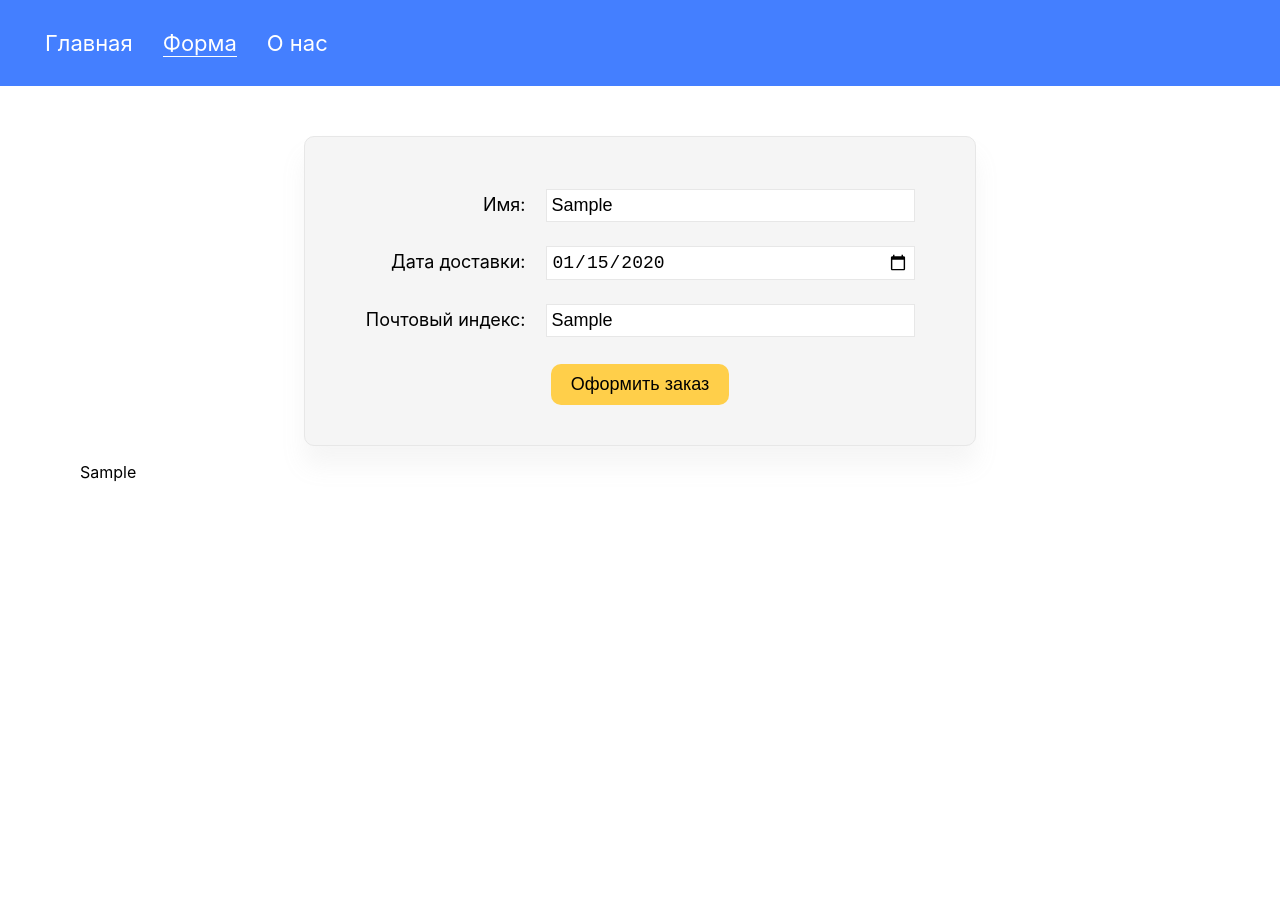
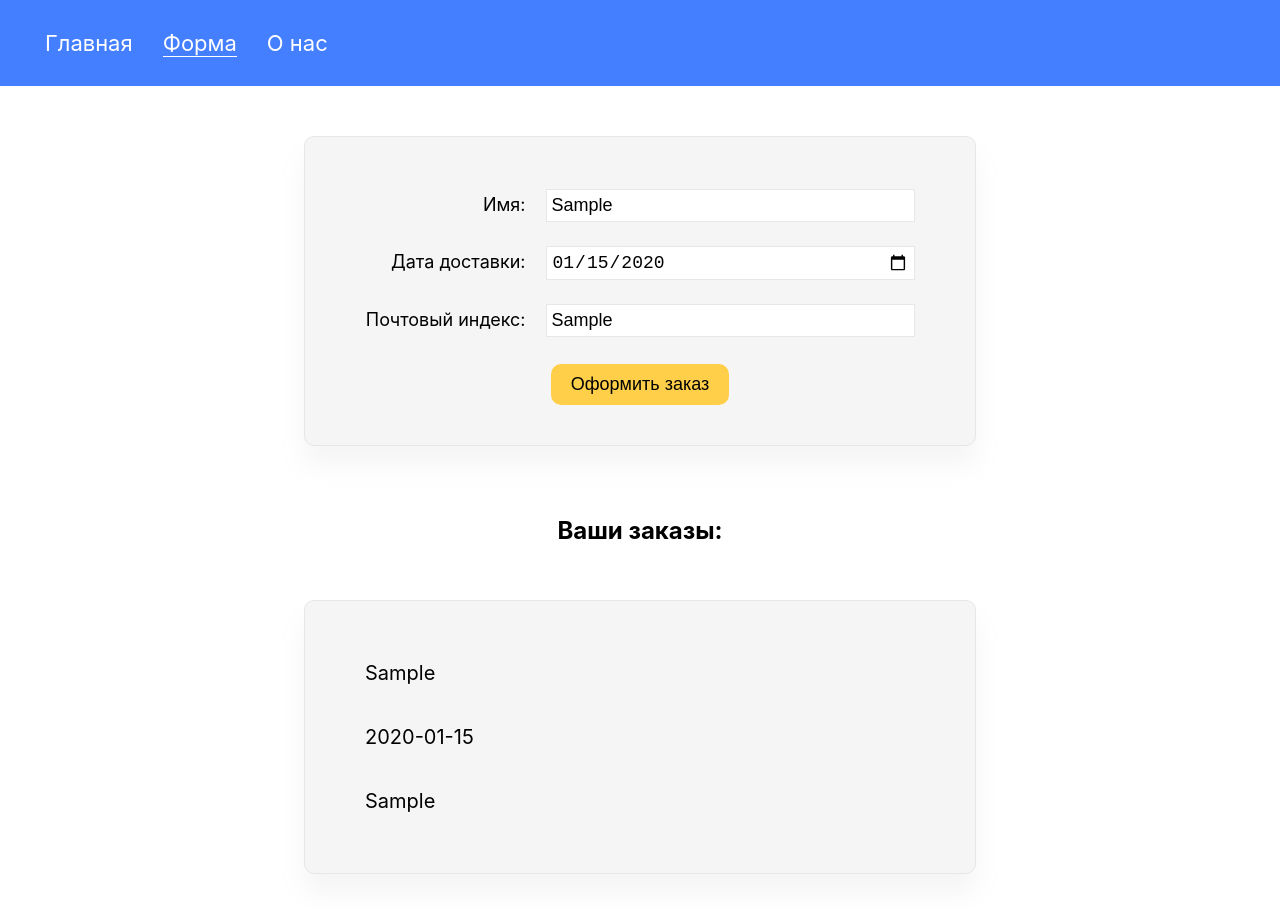
Before and after one commit to webdev163/React2022Q1, a React (Create React App) app in the folder react-components/: page /form in a window 1280 px wide. Both pictures are taken after typing "Sample", "2020-01-15", "Sample" into the empty fields and a click on the button "Оформить заказ". Before the commit the page ends 800 px from the top, so only its background shows below. Built offline with nearby package versions, Linux system fonts and the light colour scheme.

Commit message:
feat: add form card items

```diff
--- a/react-components/src/components/Form/Form.module.scss
+++ b/react-components/src/components/Form/Form.module.scss
@@ -9,6 +9,7 @@
   min-width: 550px;
   font-size: 18px;
   box-shadow: 0 20px 25px rgba(153, 153, 153, 0.1);
+  margin-bottom: 50px;
 }
 
 .label {
--- /dev/null
+++ b/react-components/src/components/FormCardItem/FormCardItem.module.scss
@@ -0,0 +1,21 @@
+.wrapper {
+  padding: 15px;
+  display: flex;
+  flex-direction: column;
+  justify-content: space-between;
+  font-size: 20px;
+  border: 1px solid #e7e7e7;
+  padding: 40px 60px;
+  background-color: #f5f5f5;
+  border-radius: 10px;
+  box-shadow: 0 20px 25px rgba(153, 153, 153, 0.1);
+  min-width: 550px;
+  margin-top: 15px;
+  margin-bottom: 15px;
+}
+
+.img {
+  display: flex;
+  justify-content: center;
+  margin: 5% 0px 0px 5%;
+}
--- /dev/null
+++ b/react-components/src/components/FormCardItem/FormCardItem.tsx
@@ -0,0 +1,24 @@
+import React, { Component } from 'react';
+import { FormCardItemProps } from './types';
+
+import styles from './FormCardItem.module.scss';
+
+export default class FormCardItem extends Component<FormCardItemProps> {
+  constructor(props: FormCardItemProps) {
+    super(props);
+  }
+
+  render() {
+    const { name, date, postindex } = this.props;
+    return (
+      <li className={styles.wrapper}>
+        {/* <div className={styles.img}>
+          <img src={`/img/cards/${id}.jpg`} alt="" />
+        </div> */}
+        <p className={styles.title}>{name}</p>
+        <p className={styles.date}>{date}</p>
+        <p className={styles.postindex}>{postindex}</p>
+      </li>
+    );
+  }
+}
--- /dev/null
+++ b/react-components/src/components/FormCardItem/index.ts
@@ -0,0 +1,3 @@
+import FormCardItem from './FormCardItem';
+
+export default FormCardItem;
--- /dev/null
+++ b/react-components/src/components/FormCardItem/types.ts
@@ -0,0 +1,3 @@
+import { FormData } from '../../utils/types';
+
+export type { FormData as FormCardItemProps };
--- a/react-components/src/components/FormCardList/FormCardList.module.scss
+++ b/react-components/src/components/FormCardList/FormCardList.module.scss
@@ -1,17 +1,12 @@
-// .list {
-//   display: flex;
-//   align-items: center;
-//   justify-content: flex-start;
-//   flex-wrap: wrap;
-//   max-width: 1500px;
-//   margin: 0 auto;
-//   margin-top: 50px;
-//   margin-bottom: 50px;
-//   padding-left: 0;
-//   @media screen and (max-width: 1500px) {
-//     max-width: 935px;
-//   }
-//   @media screen and (max-width: 935px) {
-//     max-width: 480px;
-//   }
-// }
+.list {
+  display: flex;
+  align-items: center;
+  justify-content: flex-start;
+  flex-wrap: wrap;
+  max-width: 672px;
+  margin: 0 auto;
+  margin-top: 20px;
+  margin-bottom: 20px;
+  padding-left: 0;
+  flex-basis: 100%;
+}
--- a/react-components/src/components/FormCardList/FormCardList.tsx
+++ b/react-components/src/components/FormCardList/FormCardList.tsx
@@ -1,20 +1,21 @@
 import React, { Component } from 'react';
 import { FormCardListProps } from './types';
 import { FormData } from '../../utils/types';
+import FormCardItem from '../FormCardItem';
 
 import styles from './FormCardList.module.scss';
 
 export default class FormCardList extends Component<FormCardListProps> {
   generateCards() {
     return this.props.statesArr.map((el: FormData, idx: number) => {
-      return <p key={idx}>{el.name}</p>;
-    });
+      return <FormCardItem key={idx} name={el.name} date={el.date} postindex={el.postindex} />;
+    }) as JSX.Element[];
   }
 
   render() {
     return (
       <ul className={styles.list} data-testid="card-list">
-        <ul className="list">{this.generateCards()}</ul>
+        {this.generateCards()}
       </ul>
     );
   }
--- a/react-components/src/pages/FormPage/FormPage.module.scss
+++ b/react-components/src/pages/FormPage/FormPage.module.scss
@@ -1,3 +1,9 @@
+.wrapper {
+  display: flex;
+  flex-direction: column;
+  align-items: center;
+}
+
 .form {
   display: flex;
   align-items: center;
--- a/react-components/src/pages/FormPage/FormPage.tsx
+++ b/react-components/src/pages/FormPage/FormPage.tsx
@@ -16,19 +16,17 @@ export default class FormPage extends Component<Record<string, never>, FormPageS
   }
 
   setFormState(newState: FormData) {
-    this.setState({ formStatesArr: [...this.state.formStatesArr, newState] });
-  }
-
-  componentDidUpdate() {
-    console.log(this.state.formStatesArr);
+    this.setState({ formStatesArr: [newState, ...this.state.formStatesArr] });
   }
 
   render() {
     return (
-      <div className="wrapper">
+      <div className={styles.wrapper}>
         <div className={styles.form} data-testid="form-page">
           <Form setFormState={this.setFormState} />
         </div>
+        <h2>Ваши заказы:</h2>
+        {this.state.formStatesArr.length ? '' : <p>Данные не найдены</p>}
         <FormCardList statesArr={this.state.formStatesArr} />
       </div>
     );
```
